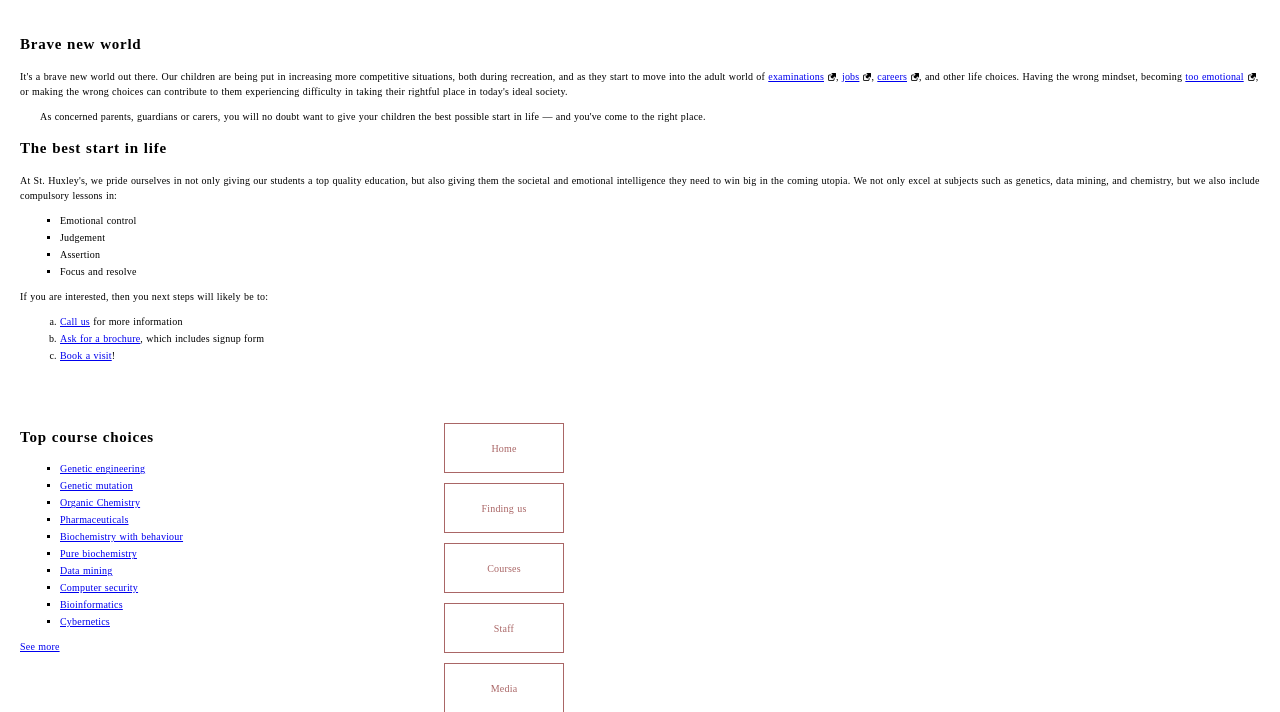
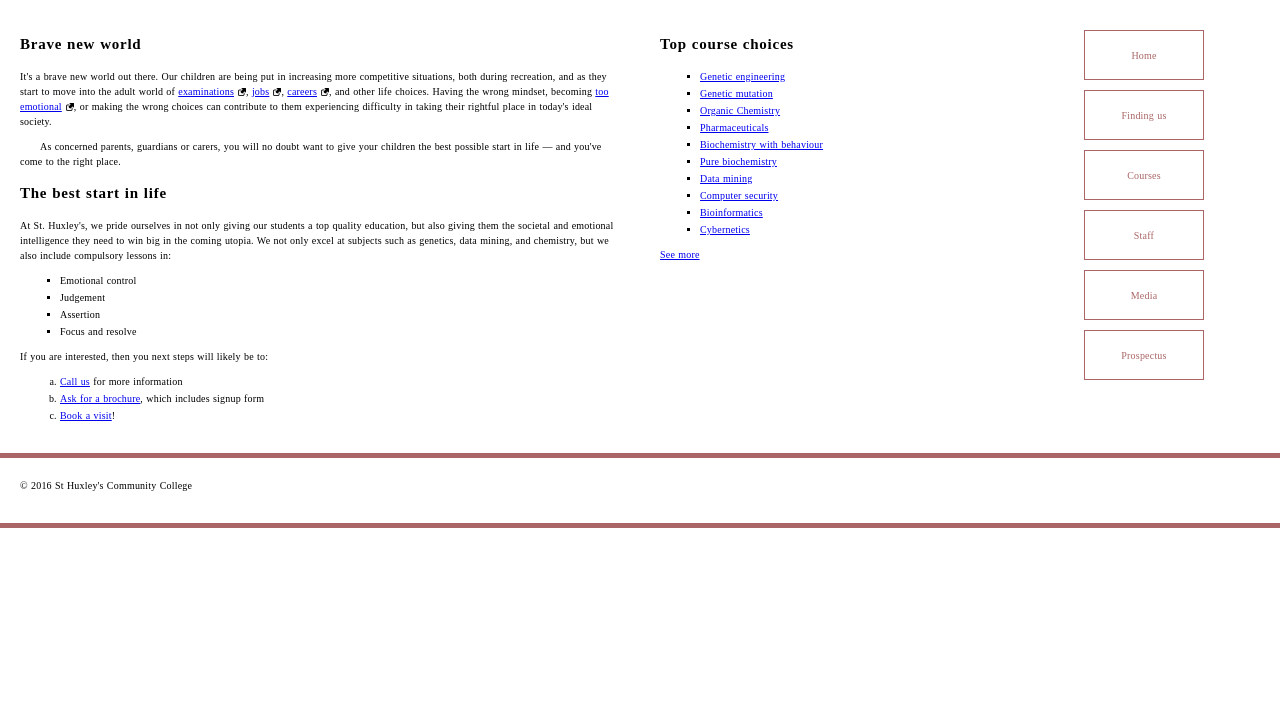
Before and after one commit to PratigMgr/pratigMgr.github.io, a PHP site: the page made by Lab 3/Part 3/index.html in a window 1280 px wide. Shown: the part 109-821 px from the top of the page. After the commit the page ends 637 px from the top, so only its background shows below. Run offline with PHP 8.4, Linux system fonts and the light colour scheme.

Commit message:
Update style.css file Lab 3 part3
Add the removed section selector in the css file,

```diff
--- a/Lab 3/Part 3/css/style.css
+++ b/Lab 3/Part 3/css/style.css
@@ -19,7 +19,10 @@ body {
 
 /* Layout */
 
-
+section {
+  float: left;
+  width: 50%;
+}
 
 aside {
   float: left;
```
